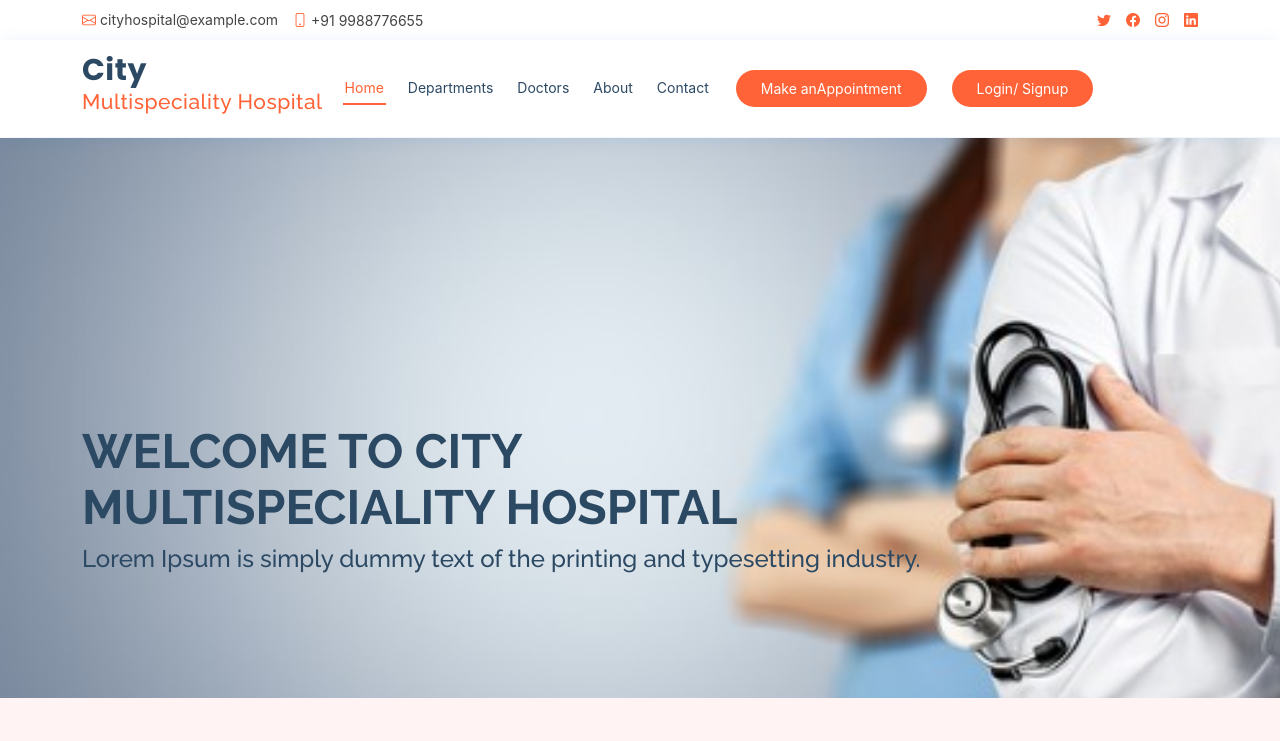
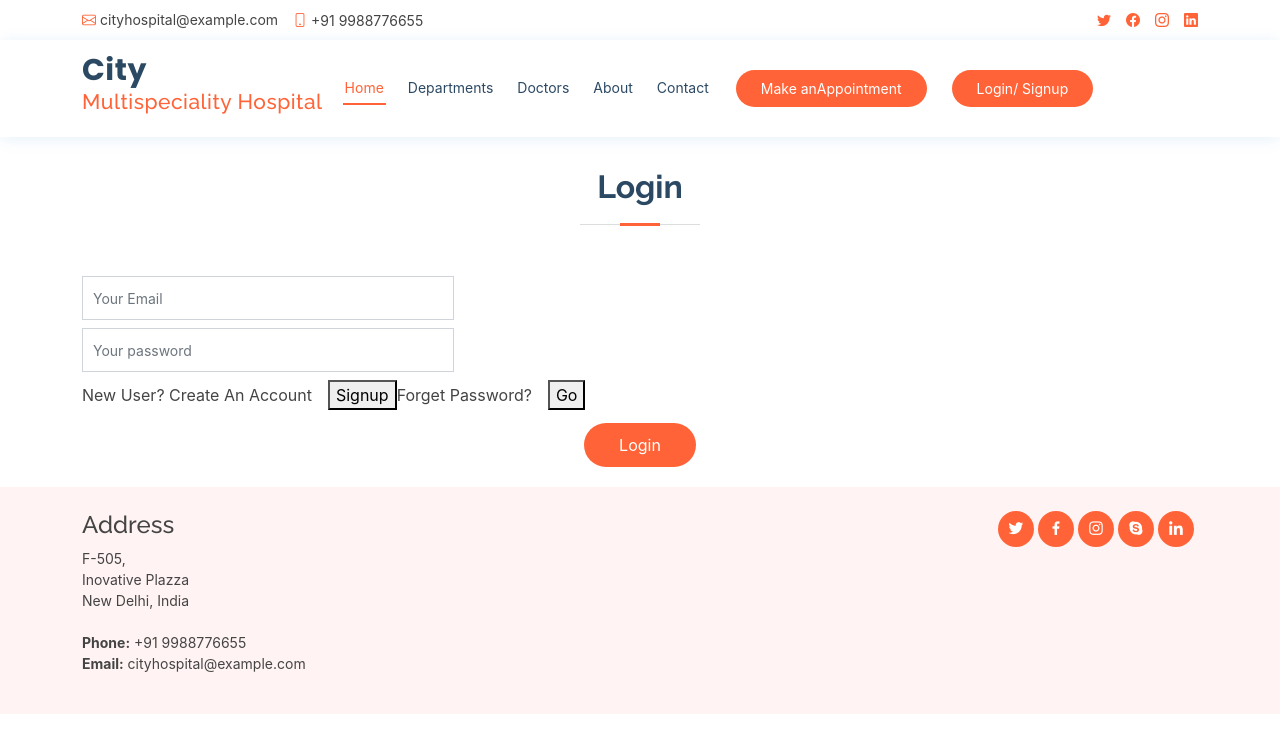
Before and after one commit to FRONTEND-DEV-KAUSHAL/Hospital-Project, a React (Create React App) app: page /Auth in a window 1280 px wide. Shown: the top 741 px of the page. Built offline with nearby package versions, Linux system fonts and the light colour scheme.

Commit message:
hospital-project

```diff
--- a/src/App.js
+++ b/src/App.js
@@ -6,6 +6,7 @@ import Department from "./container/departments/Department";
 import Doctors from "./container/doctors/Doctors";
 import About from "./container/about/About";
 import Contect from "./container/contect/Contect";
+import Auth from "./container/auth/Auth";
 
 
 
@@ -19,8 +20,8 @@ function App() {
       <Route path={'/Doctors'} exact component={Doctors}></Route>
       <Route path={'/About'} exact component={About}></Route>
       <Route path={'/Contect'} exact component={Contect}></Route>
+      <Route path={'/Auth'} exact component={Auth}></Route>
     </Switch>
-    <Home/>
     <Footer/>
     </>
   );
--- a/src/components/header/Header.js
+++ b/src/components/header/Header.js
@@ -48,9 +48,9 @@ function Header(props) {
       </nav>
       <a href="./pages/appointment.html" className="appointment-btn scrollto"><span className="d-none d-md-inline">Make an</span>
         Appointment</a>
-      <a href="#" className="appointment-btn scrollto">
+      <NavLink to={"/Auth"} className="appointment-btn scrollto">
         <span className="d-none d-md-inline">Login/ Signup</span>
-      </a>
+      </NavLink>
     </div>
   </header>
 </div>
--- /dev/null
+++ b/src/container/auth/Auth.js
@@ -0,0 +1,88 @@
+import React, { useState } from 'react';
+
+function Auth(props) {
+    let [usertype, setUsertype] = useState('login');
+    let [reset, setReset] = useState(false)
+    return (
+        <section id="appointment" className="appointment">
+            <div className="container">
+                <div className="section-title">
+                    {
+                        reset === true?
+                        <h2>Forget Password</h2>
+                        :
+                        usertype === 'login'?
+                        <h2>Login</h2>
+                        :
+                        <h2>Signup</h2>
+                    }
+                </div>
+                <div className="php-email-form">
+                    <div>
+                        {
+                            reset === true?
+                                null
+                            :
+                            usertype === 'login'?
+                                null
+                            :
+                            <div className="col-md-4 form-group mt-3 mt-md-0">
+                            <input type="name" className="form-control" name="name" id="name" placeholder="Your name" data-rule="email" data-msg="Please enter a valid email" />
+                            <div className="validate" />
+                        </div>
+                        }
+                        <div className="col-md-4 form-group mt-3 mt-md-0">
+                            <input type="email" className="form-control" name="email" id="email" placeholder="Your Email" data-rule="email" data-msg="Please enter a valid email" />
+                            <div className="validate" />
+                        </div>
+
+                    </div>
+                    <div>
+                        {
+                            reset === true?
+                            null
+                            :
+                            <div className="col-md-4 form-group mt-3 mt-md-0">
+                            <input type="password" className="form-control" name="password" id="password" placeholder="Your password" data-rule="password" data-msg="Please enter a valid password" />
+                            <div className="validate" />
+                        </div>
+                        }
+                    </div>
+                    <div>
+                        {
+                            reset === true?
+                            <>
+                            <p className='d-inline-block'>Already Have An Account</p><button onClick={() => setUsertype('login')}>Login</button>
+                            </>
+                            :
+                            usertype === 'login'?
+                            <>
+                                <p className='d-inline-block'>New User? Create An Account</p><button className='ms-3' onClick={() => setUsertype('signup')}>Signup</button>
+                                <p className='d-inline-block'>Forget Password?</p><button className='ms-3' onClick={() => setReset(true)}>Go</button>
+                            </>
+                            :
+                            <>
+                            <p>Already Have An Account</p><button onClick={() => setUsertype('login')}>Login</button>
+                        </>
+                        }
+                    </div>
+                    <div className="text-center">
+                        {
+                            reset === true?
+                            <button type="submit">Submit</button>
+                            :
+                            usertype === 'login'?
+                            <button type="submit">Login</button>
+                            :
+                            <button type="submit">Signup</button>
+                        }
+                        </div>
+                    </div>
+                </div>
+            </section>
+
+
+    );
+}
+
+export default Auth;
```
